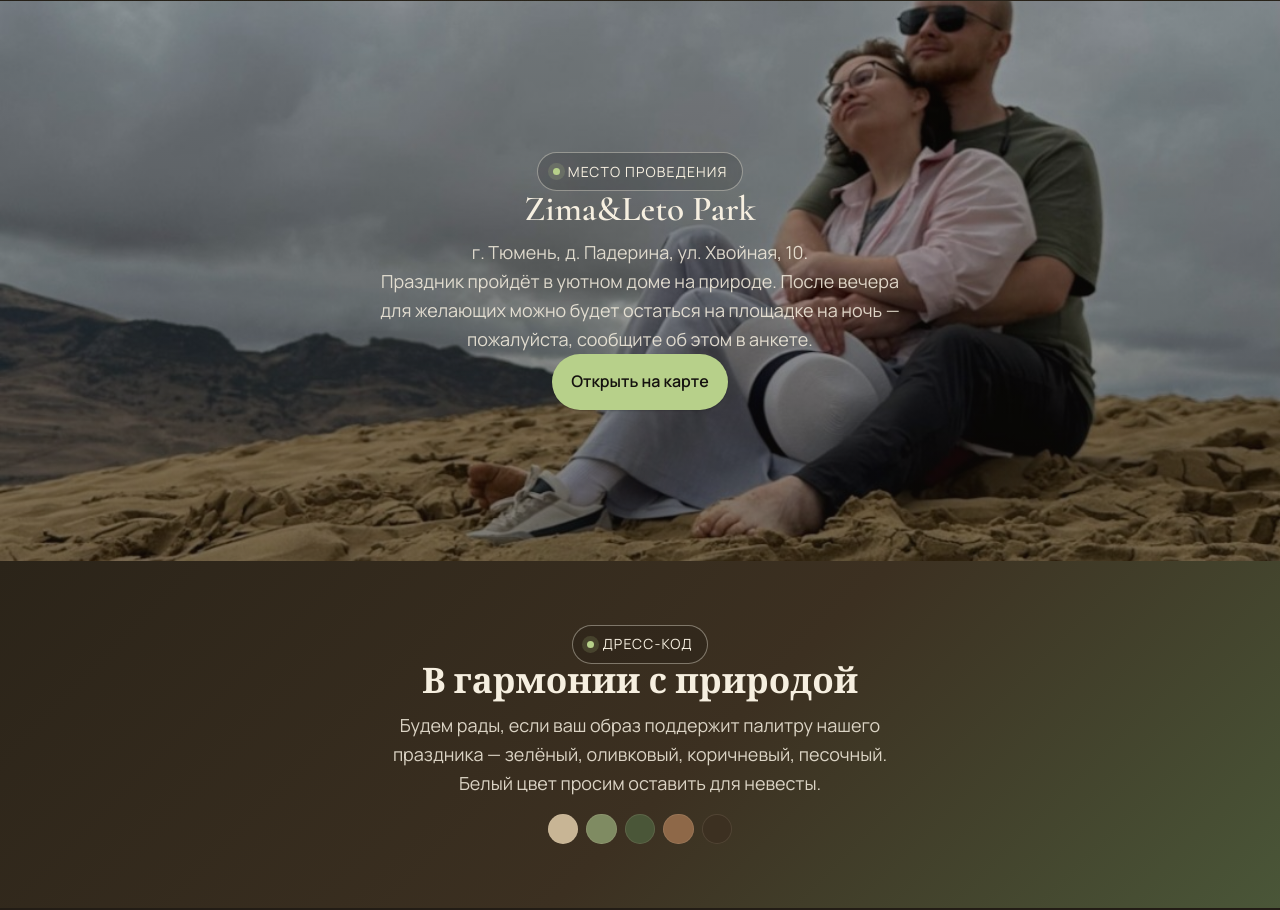
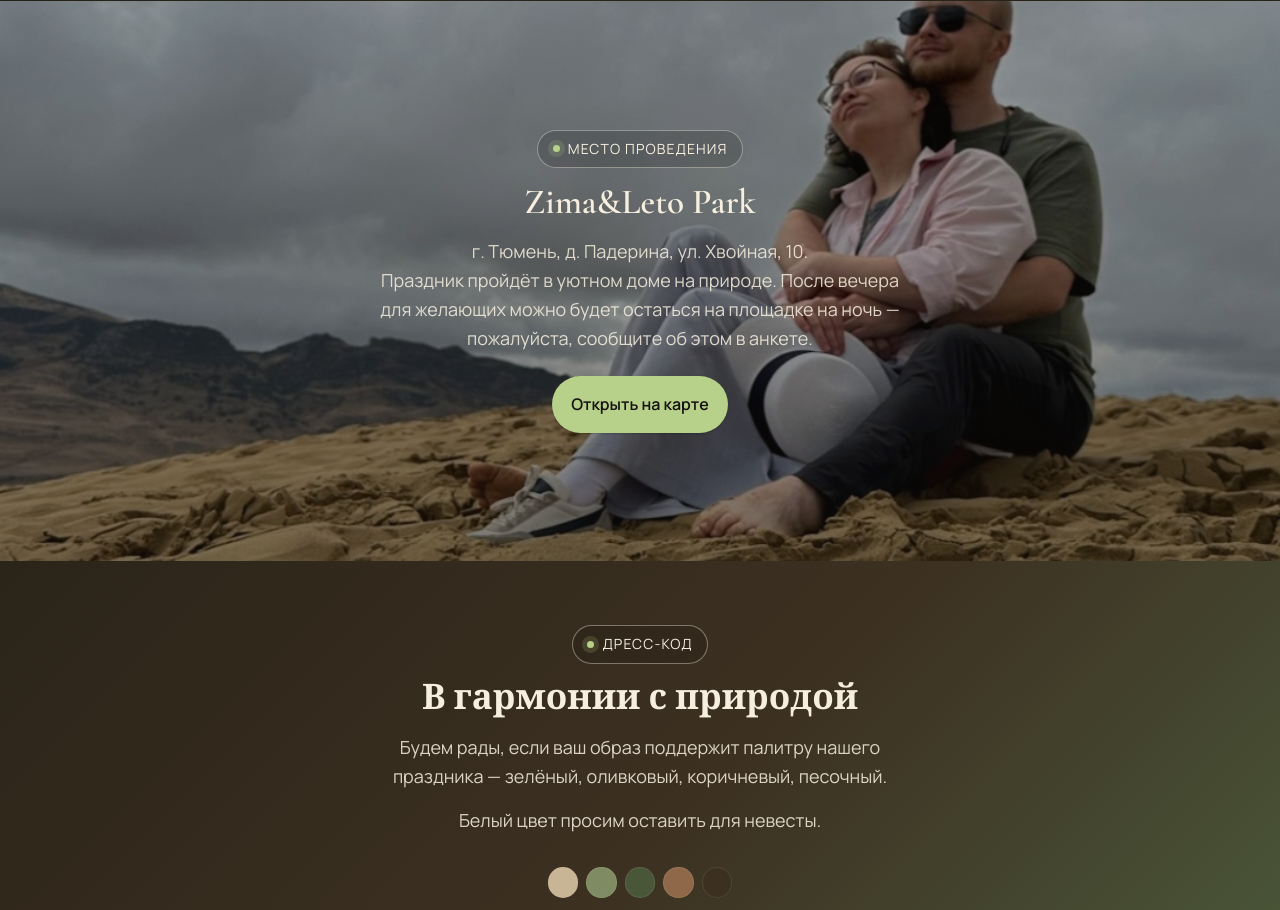
Before and after one commit to 12344321abc/romantic-flowers-app, a plain HTML site: page app/static/wedding/index.html in a window 1280 px wide. Shown: the part 2470-3380 px from the top of the page. Drawn offline with nearby package versions, Linux system fonts and the light colour scheme.

Commit message:
Wedding: equal-height detail cards, breathing room in section headers & map block, dresscode spacing

```diff
--- a/app/static/wedding/index.html
+++ b/app/static/wedding/index.html
@@ -72,10 +72,10 @@
     .skip-link:focus { top:1rem; }
     .container { width:min(calc(100% - 2rem), var(--content)); margin-inline:auto; }
     .section { padding: clamp(var(--space-12), 8vw, var(--space-24)) 0; }
-    .eyebrow { display:inline-flex; align-items:center; gap:.5rem; padding:.45rem .9rem; border:1px solid var(--color-border); border-radius:999px; color:var(--color-text-muted); font-size:var(--text-xs); letter-spacing:.08em; text-transform:uppercase; background:rgba(255,255,255,.02); }
+    .eyebrow { display:inline-flex; align-items:center; gap:.5rem; padding:.45rem .9rem; border:1px solid var(--color-border); border-radius:999px; color:var(--color-text-muted); font-size:var(--text-xs); letter-spacing:.08em; text-transform:uppercase; background:rgba(255,255,255,.02); margin-bottom: var(--space-4); }
     .eyebrow::before { content:""; width:.45rem; height:.45rem; border-radius:50%; background:var(--color-primary); box-shadow:0 0 0 5px rgba(183,208,138,.16); }
-    .section-title { margin:0 0 .75rem; font-family:var(--font-display); font-size:var(--text-xl); line-height:1; font-weight:600; }
-    .section-intro { margin:0; color:var(--color-text-muted); max-width:42rem; }
+    .section-title { margin:0 0 var(--space-4); font-family:var(--font-display); font-size:var(--text-xl); line-height:1.05; font-weight:600; }
+    .section-intro { margin:0 0 var(--space-5); color:var(--color-text-muted); max-width:42rem; }
     .site-header { position:sticky; top:0; z-index:30; backdrop-filter: blur(14px); background:rgba(23,20,17,.78); border-bottom:1px solid var(--color-divider); }
     .nav { min-height:4.4rem; display:flex; align-items:center; justify-content:space-between; gap:1rem; }
     .brand { display:flex; align-items:center; gap:.8rem; min-width:0; }
@@ -171,7 +171,7 @@
     .muted { color:var(--color-text-muted); }
     .program-list li { grid-template-columns:auto 1fr; gap:var(--space-4); align-items:start; }
     .program-list strong { min-width:4.2rem; }
-    .detail-card { padding:var(--space-5); display:grid; gap:var(--space-3); text-align:left; }
+    .detail-card { padding:var(--space-5); display:grid; gap:var(--space-3); text-align:left; align-content:start; height:100%; }
     .detail-card p { margin:0; color:var(--color-text-muted); text-align:left; }
     .detail-card h3 { margin:0; font-size:var(--text-lg); text-align:left; }
     .detail-chip { display:inline-flex; width:fit-content; padding:.35rem .75rem; border-radius:999px; background:rgba(183,208,138,.18); color:var(--color-primary); font-size:var(--text-xs); letter-spacing:.06em; text-transform:uppercase; justify-self:start; }
@@ -198,8 +198,8 @@
     @media (min-width: 720px) {
       .mini-link { display:inline-flex; }
       .nav-links { display:flex; }
-      /* Десктоп: детали в 3 колонки с ограничением ширины и воздухом между карточками */
-      .details-grid { grid-template-columns:repeat(3, minmax(0,1fr)); gap: var(--space-5); justify-items:stretch; text-align:left; max-width:68rem; margin-inline:auto; }
+      /* Десктоп: детали в 3 колонки с ограничением ширины, выравниванием высоты и воздухом */
+      .details-grid { grid-template-columns:repeat(3, minmax(0,1fr)); gap: var(--space-5); justify-items:stretch; align-items:stretch; grid-auto-rows:1fr; text-align:left; max-width:68rem; margin-inline:auto; }
       /* RSVP+контакты: 2 колонки, компактный центрированный контейнер */
       .rsvp-grid { grid-template-columns: minmax(0, 1.4fr) minmax(0, 1fr); gap: var(--space-5); justify-items:stretch; text-align:left; max-width:56rem; margin-inline:auto; align-items:start; }
       .detail-card, .rsvp-card, .contact-card { text-align:left; }
@@ -333,11 +333,16 @@
       text-align: center;
       max-width: 34rem;
       color: #f6efe0;
+      display: flex;
+      flex-direction: column;
+      align-items: center;
+      gap: var(--space-4);
     }
     .photo-bg-content .section-title,
-    .photo-bg-content .script-tag { color: #f6efe0; }
-    .photo-bg-content .section-intro { color: rgba(246,239,224,.86); margin: 0 auto; }
-    .photo-bg-content .eyebrow { color: #f6efe0; border-color: rgba(246,239,224,.4); background: rgba(0,0,0,.15); }
+    .photo-bg-content .script-tag { color: #f6efe0; margin: 0; }
+    .photo-bg-content .eyebrow { color: #f6efe0; border-color: rgba(246,239,224,.4); background: rgba(0,0,0,.15); margin-bottom: 0; }
+    .photo-bg-content .section-intro { color: rgba(246,239,224,.86); margin: 0; }
+    .photo-bg-content .btn { margin-top: var(--space-2); }
 
     .photo-card.comic { display:flex; align-items:flex-start; justify-content:center; padding-top:1rem; }
     .comic-bubble {
@@ -394,11 +399,15 @@
       padding: clamp(var(--space-10), 6vw, var(--space-16)) 0;
       text-align: center;
       color: #f6efe0;
+      display: flex;
+      flex-direction: column;
     }
+    .dresscode-section .container { display:flex; flex-direction:column; align-items:center; gap: var(--space-4); }
     .dresscode-section .section-title,
-    .dresscode-section .eyebrow { color: #f6efe0; }
+    .dresscode-section .eyebrow { color: #f6efe0; margin: 0; }
     .dresscode-section .eyebrow { border-color: rgba(246,239,224,.4); background: rgba(0,0,0,.12); }
-    .dresscode-section .section-intro { color: rgba(246,239,224,.86); margin: 0 auto; max-width: 32rem; }
+    .dresscode-section .section-intro { color: rgba(246,239,224,.86); margin: 0; max-width: 32rem; }
+    .dresscode-section .swatches { margin-top: var(--space-2); }
 </style>
 </head>
 <body>
```
